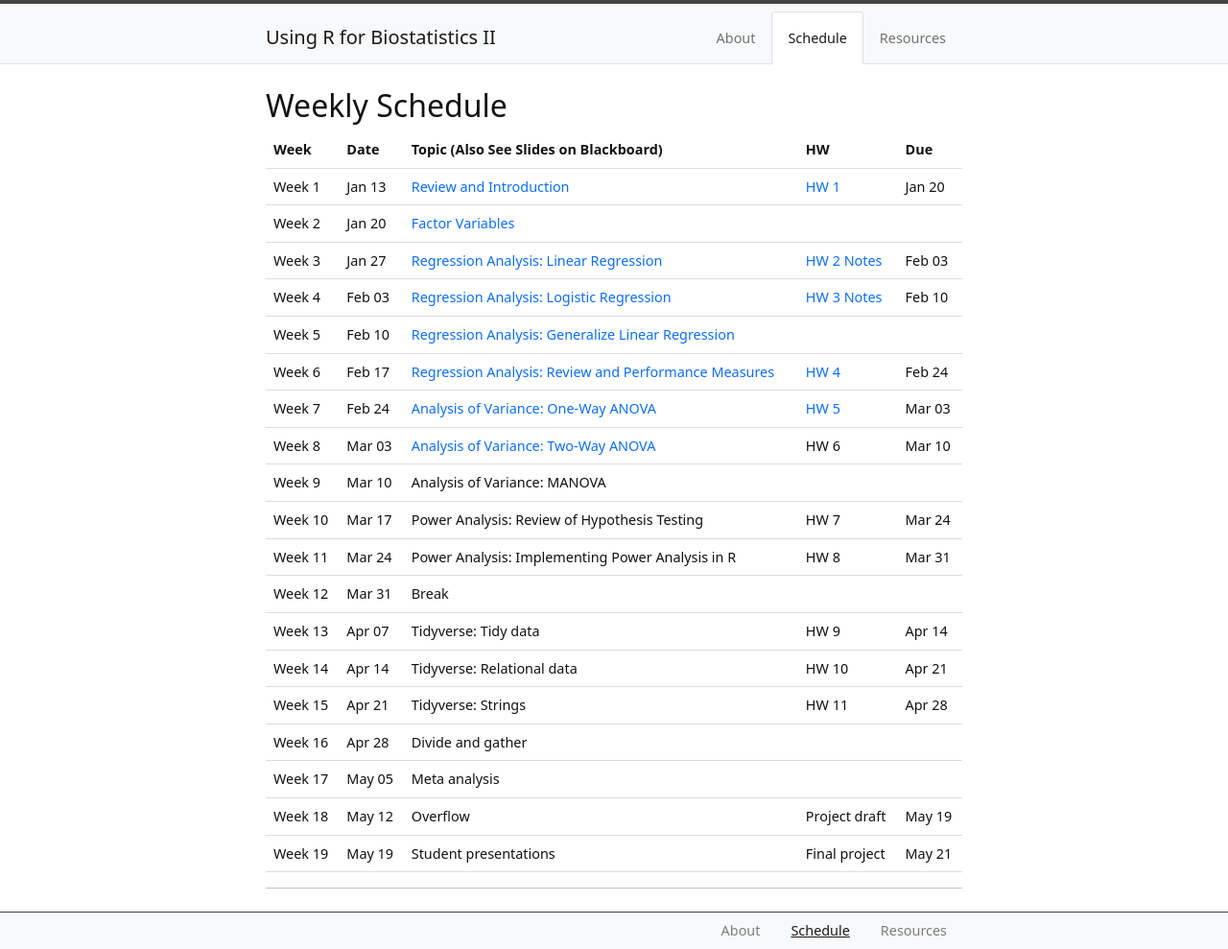
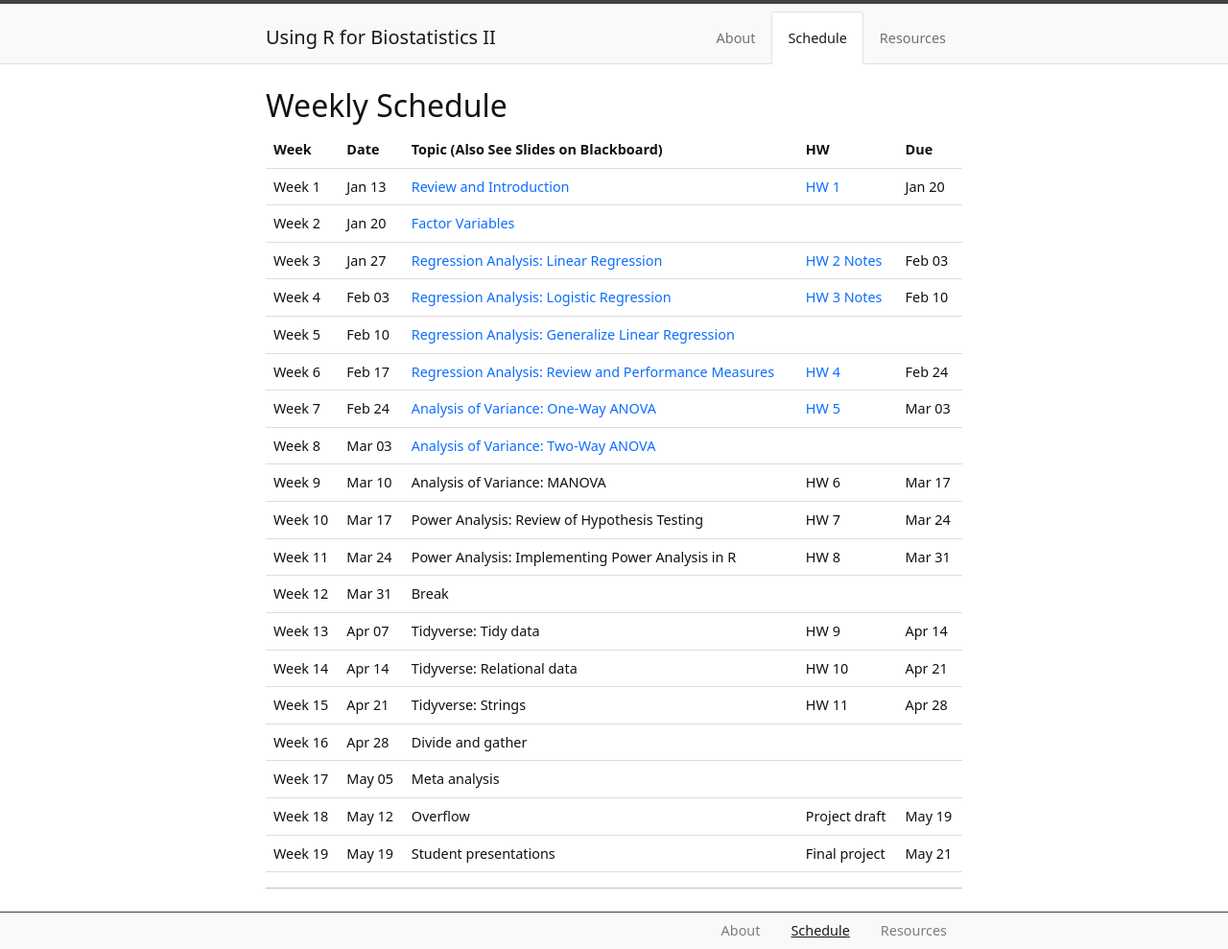
Before and after one commit to XiaoyuLiang/BIOE806-Spring2022, a Jekyll site: the page built from content/2-Schedule.md, in a window 1280 px wide. Shown: the whole page at 96% size. Built offline with Jekyll 4.4.1, drawn with Linux system fonts in a browser that asks for light colours.

Commit message:
Update 2-Schedule.md

```diff
--- a/content/2-Schedule.md
+++ b/content/2-Schedule.md
@@ -85,15 +85,15 @@ tr:hover {background-color: #D6EEEE;}
     <td>Week 8</td>
     <td>Mar 03</td>
     <td><a href="/BIOE806-Spring2022/Lecture/8-Analysis-of-Variance-Two-Way-ANOVA.html">Analysis of Variance: Two-Way ANOVA</a></td>
-    <td>HW 6</td>
-    <td>Mar 10</td>
+    <td></td>
+    <td></td>
   </tr>
     <tr>
     <td>Week 9</td>
     <td>Mar 10</td>
     <td>Analysis of Variance: MANOVA</td>
-    <td></td>
-    <td></td>
+    <td>HW 6</td>
+    <td>Mar 17</td>
   </tr>
     <tr>
     <td>Week 10</td>
```
